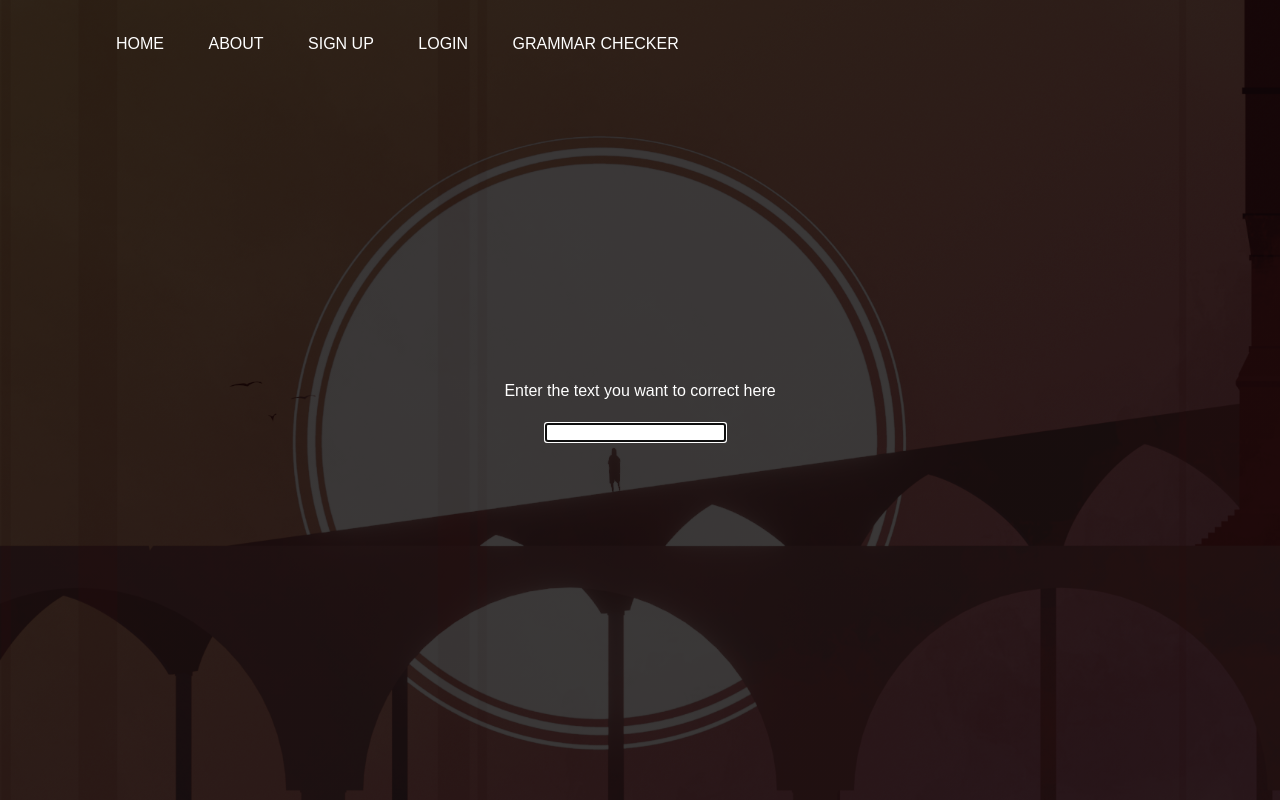
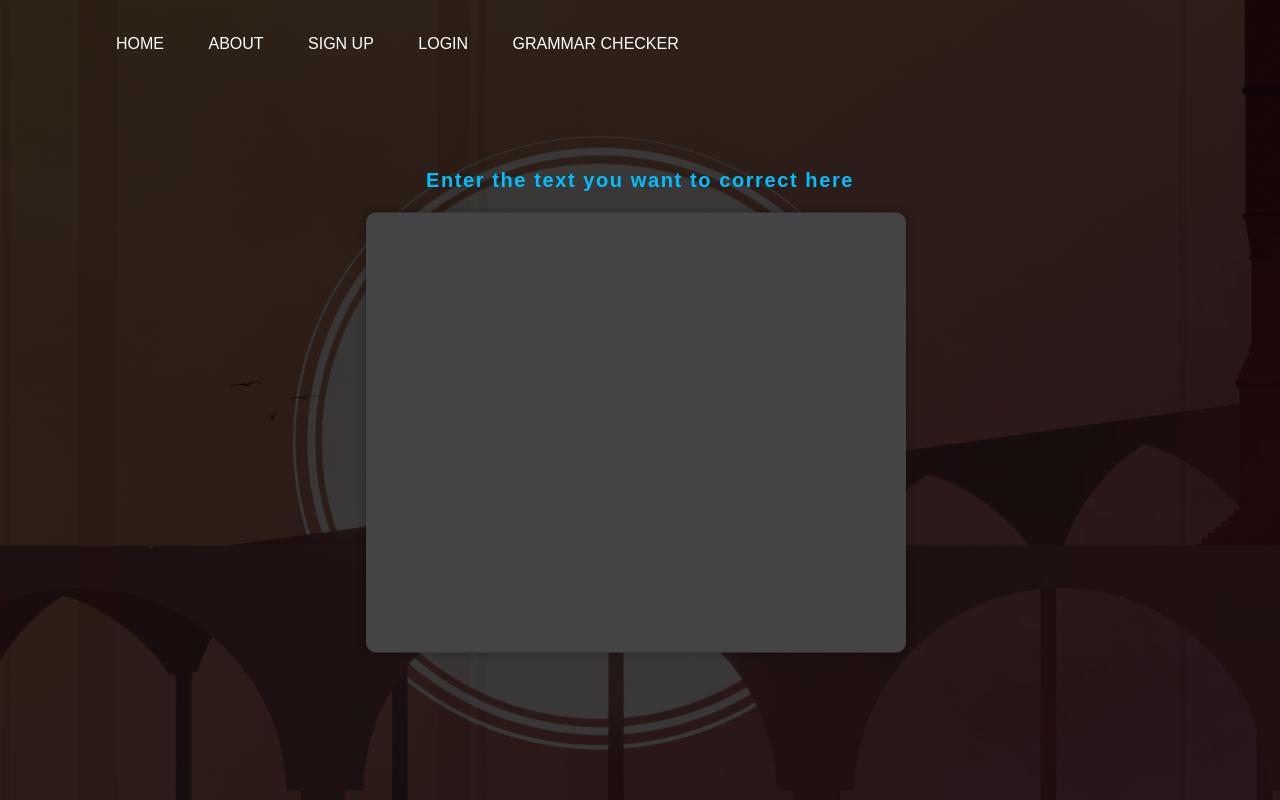
Before and after one commit to jimmydin7/Grammar-App, a Flask app: page /grammar in a window 1280 px wide. Run offline with Flask 3, Linux system fonts and the light colour scheme.

Commit message:
Updated CSS

```diff
--- a/static/css/style.css
+++ b/static/css/style.css
@@ -183,6 +183,35 @@
 }
 
 
+/* Grammar */
+
+.input-prompt{
+  color: #00bfff;
+  background-color: #444;
+  border: none;
+  padding: 20px;
+  font-size: 16px;
+  border-radius: 10px;
+  box-shadow: 0 0 10px rgba(0,0,0,0.3);
+  outline: none;
+  width: 500px;
+  height: 400px;
+  resize: none;
+  text-align: center;
+  line-height: 50px;
+}
+
+#title-placeholder {
+  font-family: 'Exo 2', sans-serif;
+  font-size: 20px;
+  font-weight: bold;
+  letter-spacing: 0.08em;
+  color: #00bfff;
+}
+
+
+
+
 @media only screen and (max-width: 600px) {
   .navbar {
     width: 95%;
```
